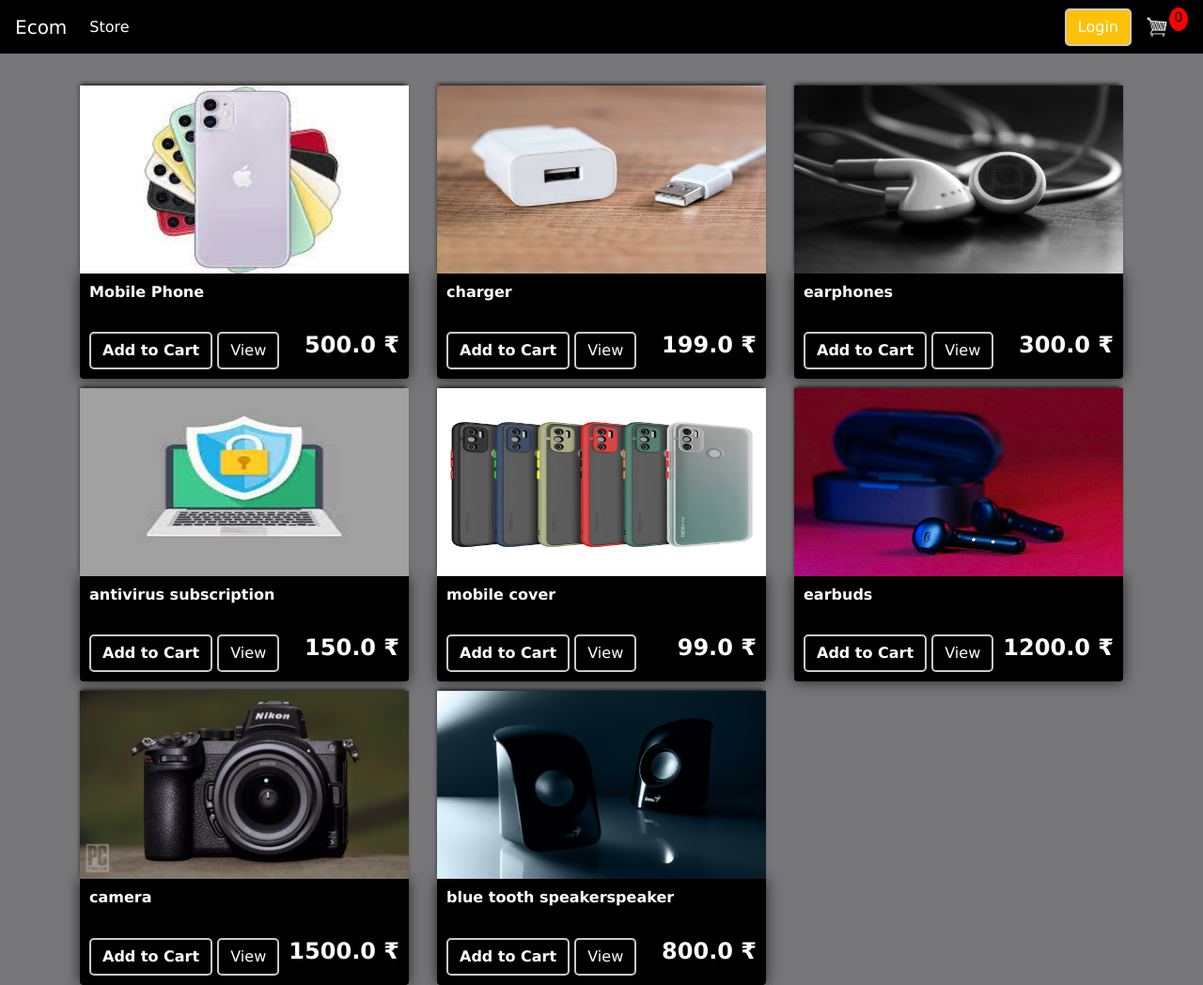
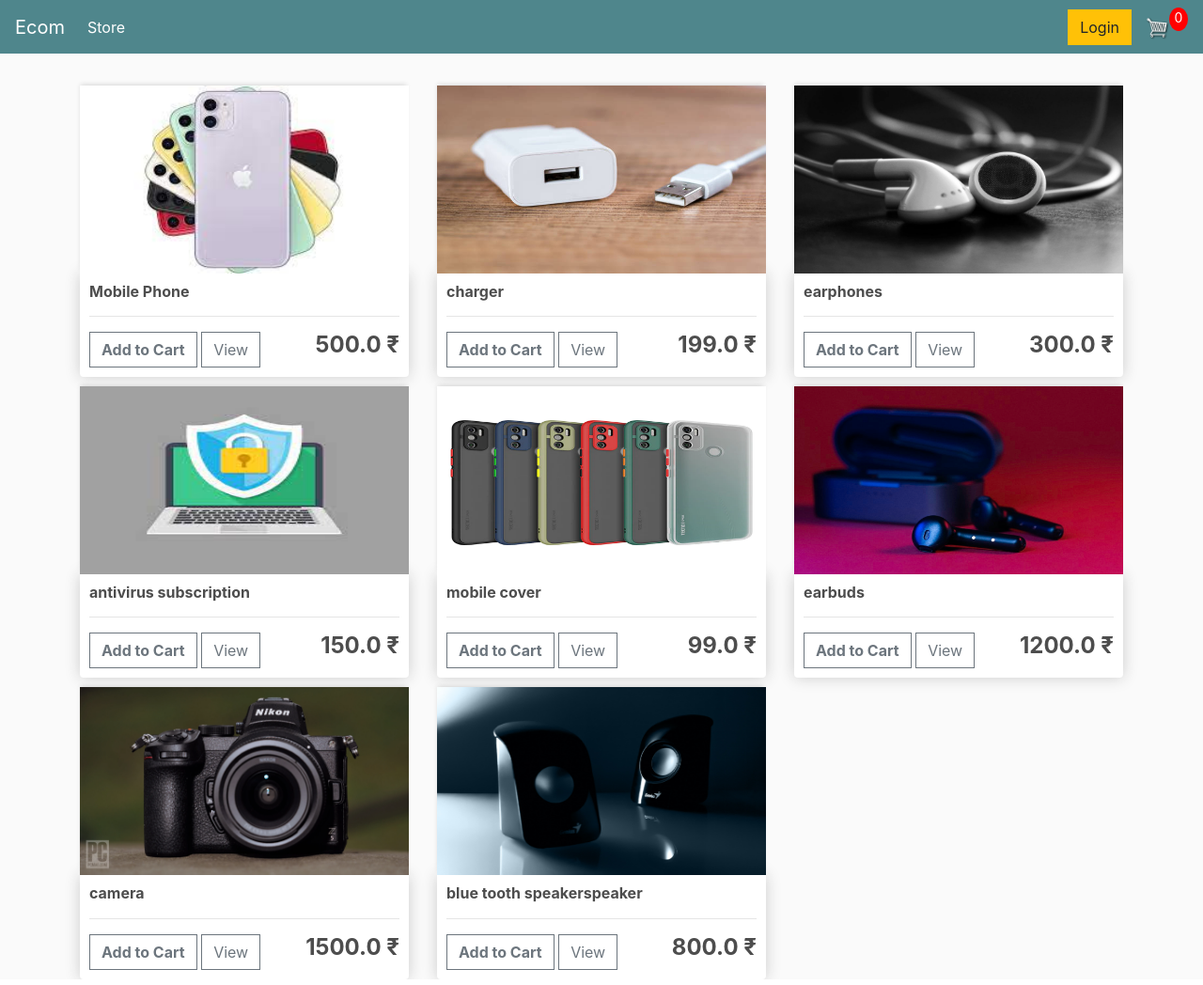
Before and after one commit to VinayakU98/Ecom, a Django app: page / in a window 1280 px wide. Shown: the whole page at 94% size. Run offline with Django 4.2, Linux system fonts and the light colour scheme; data comes from the database, SQL or seed files in the repository; parts of the project's set-up code (start-up, migrations or seed data) failed here and were passed over; some libraries are stand-ins or nearby versions.

Commit message:
final commit

```diff
--- a/static/css/pain.css
+++ b/static/css/pain.css
@@ -1,15 +1,14 @@
 body{
-	font-family:'Lucida Sans', 'Lucida Sans Regular', 'Lucida Grande', 'Lucida Sans Unicode', Geneva, Verdana, sans-serif;
-	background-color: hsl(220, 1%, 47%);
+	background-color: hsl(0, 0%, 98%);
 }
 
 h1,h2,h3,h4,h5,h6{
-	color:hsl(0, 0%, 100%);
+	color:hsl(0, 0%, 30%);
 }
 
 .box-element{
-	box-shadow:hsl(0, 1%, 14%) 0 0 16px;
-	background-color: rgb(0, 0, 0);
+	box-shadow:hsl(0, 0%, 80%) 0 0 16px;
+	background-color: #fff;
 	border-radius: 4px;
 	padding: 10px;
 }
@@ -17,9 +16,9 @@ h1,h2,h3,h4,h5,h6{
 .thumbnail{
 	width: 100%;
 	height: 200px;
-	-webkit-box-shadow: -1px -3px 5px -2px rgb(0, 0, 0);
-    -moz-box-shadow: -1px -3px 5px -2px rgb(0, 0, 0);
-    box-shadow: -1px -3px 5px -2px rgb(11, 0, 0);
+	-webkit-box-shadow: -1px -3px 5px -2px rgba(214,214,214,1);
+    -moz-box-shadow: -1px -3px 5px -2px rgba(214,214,214,1);
+    box-shadow: -1px -3px 5px -2px rgba(214,214,214,1);
 }
 
 .product{
@@ -27,7 +26,7 @@ h1,h2,h3,h4,h5,h6{
 }
 
 .bg-dark{
-	background-color: #000000!important;
+	background-color: #4f868c!important;
 }
 
 #cart-icon{
@@ -39,7 +38,7 @@ h1,h2,h3,h4,h5,h6{
 #cart-total{
 	display: block;
 	text-align: center;
-	color:rgb(0, 0, 0);
+	color:#fff;
 	background-color: red;
 	width: 20px;
 	height: 25px;
@@ -52,11 +51,8 @@ h1,h2,h3,h4,h5,h6{
 }
 
 .btn{
-	border-radius: 5px;
-	color: rgb(255, 255, 255);
-	border: 2px solid rgb(205, 200, 200);
+	border-radius: 0;
 }
-
 
 .row-image{
 	width: 100px;
@@ -73,8 +69,7 @@ h1,h2,h3,h4,h5,h6{
     align-items: flex-stretch;
     padding-bottom: 10px;
     margin-bottom: 10px;
-	color: rgb(255, 255, 255);
-    border-bottom: 1px solid #000000;
+    border-bottom: 1px solid #ececec;
 
 }
 
@@ -102,11 +97,3 @@ h1,h2,h3,h4,h5,h6{
 .hidden{
 	display: none!important;
 }
-.my1{
-color: white;
-font-weight: bold;
-}
-.my2{
-	width: 1000px;
-	height: 1000px;
-}
```
